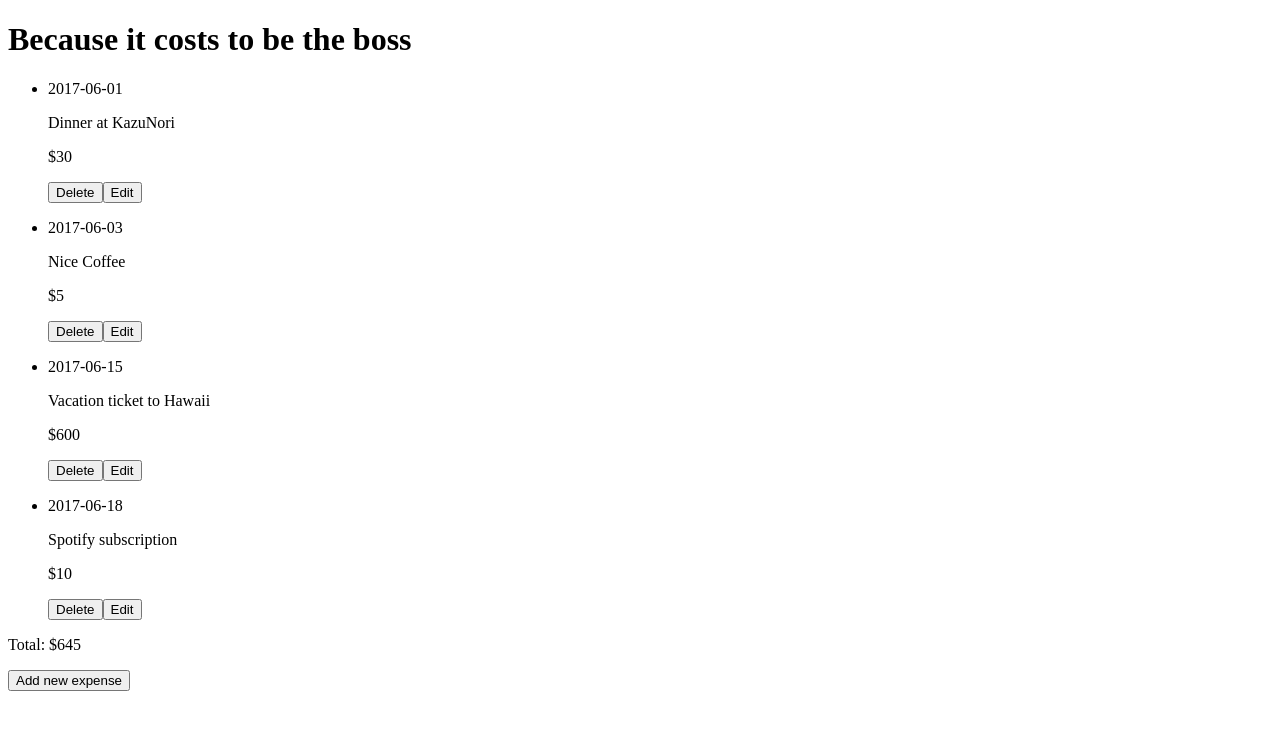
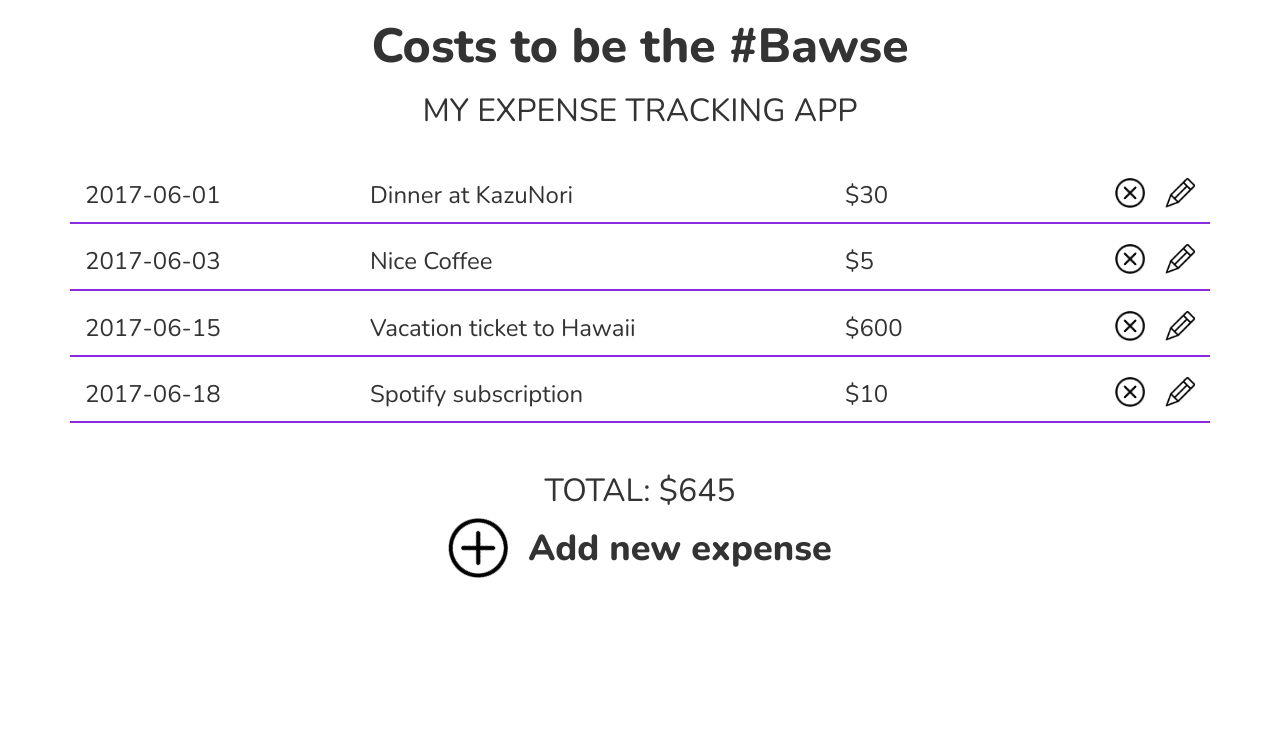
Before and after one commit to jendiamond/expense-tracker, an Angular app: page / in a window 1280 px wide. Shown: the top 730 px of the page. Built offline with nearby package versions, Linux system fonts and the light colour scheme.

Commit message:
Add styling

```diff
--- a/src/app/app.component.ts
+++ b/src/app/app.component.ts
@@ -5,14 +5,33 @@ import { ExpenseService } from './expense.service';
 @Component({
   selector: 'root',
   template: `
-    <h1>{{title}}</h1>
-    <expenses (updateTotal)=calculateTotal() (getExpense)=setExpense($event)></expenses>
-    <p *ngIf='total > 0'>Total: $<span>{{total}}</span></p>
-    <p *ngIf='total === 0'>Whoa, no expenses?</p>
-    <button (click)='toggleNewExpenseForm()'>{{isHidden ? 'Add' : 'Cancel'}} new expense</button>
-    <new-expense (updateTotal)=addExpense() [ngClass]='{hidden: isHidden}'></new-expense>
-    <div *ngIf='expense'>
-      <edit-expense (updateExpense)=updateExpense() [selectedExpense]='expense'></edit-expense>
+    <div class='container'>
+      <h1 class='row text-center'>{{title}}</h1>
+      <h3 class='row text-center'>{{subtitle}}</h3>
+      <expenses (updateTotal)=calculateTotal()
+                (getExpense)=setExpense($event)
+                class='row'></expenses>
+      <div class='row text-center'>
+        <h3 *ngIf='total > 0' class='col-xs-12'>
+          Total: $<span>{{total}}</span>
+        </h3>
+        <h3 *ngIf='total === 0' class='col-xs-12'>
+          Whoa, no expenses?
+        </h3>
+      </div>
+      <div (click)='toggleNewExpenseForm()'
+            class='row text-center icon-container'>
+        <div class='add-icon'></div>
+        <h4 class=''>{{isHidden ? 'Add' : 'Cancel'}} new expense</h4>
+      </div>
+      <new-expense (updateTotal)=addExpense()
+                  [ngClass]='{hidden: isHidden}'
+                  class='row text-center'></new-expense>
+      <div *ngIf='expense' class='row'>
+        <edit-expense (updateExpense)=updateExpense()
+                      (cancelExpense)=setExpense(null)
+                      [selectedExpense]='expense'></edit-expense>
+      </div>
     </div>
   `,
   styles: [`
@@ -21,7 +40,8 @@ import { ExpenseService } from './expense.service';
 })
 export class AppComponent implements OnInit {
   expense;
-  title = 'Because it costs to be the boss';
+  title = 'Costs to be the #Bawse';
+  subtitle = 'My expense tracking app';
   total;
   isHidden = true;
 
@@ -43,13 +63,13 @@ export class AppComponent implements OnInit {
     this.isHidden = !this.isHidden;
   }
 
-  setExpense(expense) {
-    this.expense = expense;
+  setExpense(value) {
+    this.expense = value;
   }
 
   updateExpense() {
     this.calculateTotal();
-    this.expense = null;
+    this.setExpense(null);
   }
 
   addExpense() {
--- a/src/app/edit-expense/edit-expense.component.ts
+++ b/src/app/edit-expense/edit-expense.component.ts
@@ -15,16 +15,23 @@ import { ExpenseService } from '../expense.service';
       <label>Cost</label>
       <input type='number' name='cost' [(ngModel)]='selectedExpense.cost'>
       <button>Update</button>
+      <button (click)='cancel()'>X</button>
     </form>
   `
 })
 export class EditExpenseComponent {
+
   @Input() selectedExpense: Expense;
   @Output() updateExpense = new EventEmitter();
+  @Output() cancelExpense = new EventEmitter();
 
   constructor(private expenseService: ExpenseService) {}
 
   editExpense() {
     this.updateExpense.emit();
   }
+
+  cancel() {
+    this.cancelExpense.emit();
+  }
 }
--- a/src/app/expenses/expenses.component.ts
+++ b/src/app/expenses/expenses.component.ts
@@ -5,17 +5,23 @@ import { ExpenseService } from '../expense.service';
 @Component({
   selector: 'expenses',
   template: `
-    <ul>
-      <li *ngFor='let expense of expenses'>
-        <p>{{expense.date}}</p>
-        <p>{{expense.description}}</p>
-        <p>$<span>{{expense.cost}}</span></p>
-        <button (click)=deleteExpense(expense)>Delete</button>
-        <button (click)=editExpense(expense)>Edit</button>
+    <ul class='col-xs-12'>
+      <li *ngFor='let expense of expenses' class='row expense'>
+        <p class='col-xs-12 col-md-3'>{{expense.date}}</p>
+        <p class='col-xs-7 col-md-5'>{{expense.description}}</p>
+        <p class='col-xs-2 col-md-2'>$<span>{{expense.cost}}</span></p>
+        <div class='col-xs-3 col-md-2 icons-container'>
+          <div (click)=deleteExpense(expense) class='remove-icon'></div>
+          <div (click)=editExpense(expense) class='edit-icon'></div>
+        </div>
       </li>
     </ul>
   `,
-  styles: []
+  styles: [`
+    ul {
+      list-style-type: none;
+    }
+  `]
 })
 export class ExpensesComponent implements OnInit {
   isHidden;
--- a/src/index.html
+++ b/src/index.html
@@ -7,6 +7,8 @@
 
   <meta name="viewport" content="width=device-width, initial-scale=1">
   <link rel="icon" type="image/x-icon" href="favicon.ico">
+  <link href="https://fonts.googleapis.com/css?family=Nunito:300,400,600,700,800" rel="stylesheet">
+  <link href="https://maxcdn.bootstrapcdn.com/bootstrap/3.3.7/css/bootstrap.min.css" rel="stylesheet" integrity="sha384-BVYiiSIFeK1dGmJRAkycuHAHRg32OmUcww7on3RYdg4Va+PmSTsz/K68vbdEjh4u" crossorigin="anonymous">
 </head>
 <body>
   <root></root>
--- a/src/styles.css
+++ b/src/styles.css
@@ -1 +1,65 @@
 /* You can add global styles to this file, and also import other style files */
+
+body {
+    font-family: 'Nunito', sans-serif;
+}
+
+h1 {
+    font-size: 48px;
+    font-weight: 800;
+}
+
+h3 {
+    font-size: 32px;
+    text-transform: uppercase;
+}
+
+h4 {
+    font-size: 36px;
+    font-weight: 800;
+}
+
+p {
+    font-size: 24px;
+}
+
+.expense {
+    border-bottom: 2px solid blueviolet;
+    padding-top: 20px;
+}
+
+.icons-container {
+    display: flex;
+    align-items: center;
+    justify-content: flex-end;
+}
+
+.icon-container {
+    display: flex;
+    align-items: center;
+    justify-content: center;
+}
+
+.remove-icon {
+    background-image: url('/assets/delete-icon.png');
+    background-size: cover;
+    height: 30px;
+    width: 30px;
+    margin-right: 20px;
+}
+
+.edit-icon {
+    background-image: url('/assets/edit-icon.png');
+    background-size: cover;
+    height: 30px;
+    width: 30px;
+}
+
+.add-icon {
+    background-image: url('/assets/delete-icon.png');
+    background-size: cover;
+    height: 60px;
+    width: 60px;
+    margin-right: 20px;
+    transform: rotate(45deg);
+}
```
Also changed, not shown: src/assets/delete-icon.png (added), src/assets/edit-icon.png (added).
